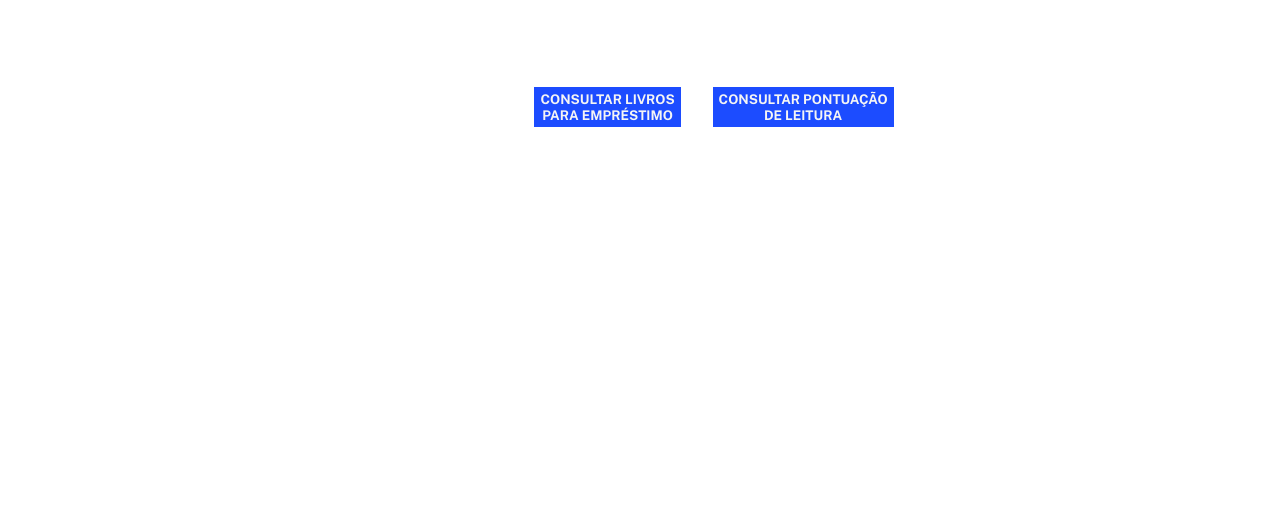
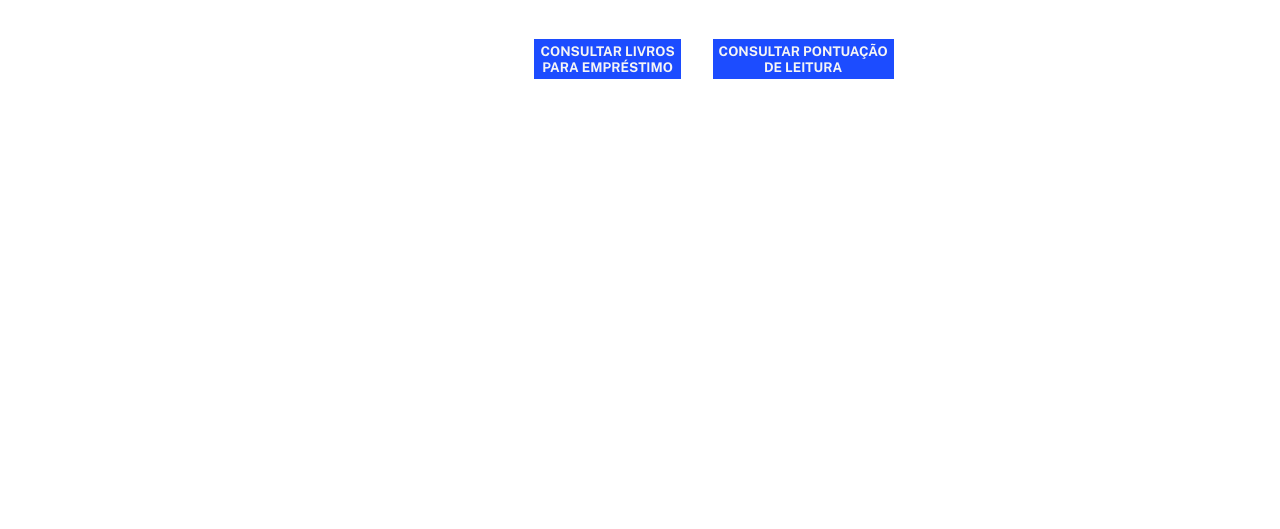
Before and after one commit to Rnchx/Sistema-biblioteca-PI2, a plain HTML site: page frontend/pages/studentProgramPages/optionsPage.html in a window 1280 px wide. Shown: the part 271-800 px from the top of the page. Drawn offline with nearby package versions, Linux system fonts and the light colour scheme.

Commit message:
more folders added from student system

```diff
--- a/frontend/styles/studentProgramPages/studentOptions.css
+++ b/frontend/styles/studentProgramPages/studentOptions.css
@@ -88,7 +88,7 @@ i {
     align-items: center;
     justify-content: center;
     justify-items: center;
-    height: calc(70vh - 40px);
+    height: calc(50vh - 40px);
 }
 
 h1 {
@@ -103,6 +103,7 @@ h4 {
 
 #containerBotoesFormulario {
     display: flex;
+    margin-top: 4rem;
     gap: 2rem;
 }
 
@@ -116,7 +117,7 @@ h4 {
     font-family: "Public Sans", sans-serif;
     border: none;
     background-color: #1c4cff;
-    transition: background-color 0.5s ease;
+    transition: background-color 0.10s ease;
 }
 
 .botaoFormulario:hover {
```
Also changed, not shown: frontend/pages/studentProgramPages/checkReadingScore.html (added), frontend/pages/studentProgramPages/consultBooks.html (added).
